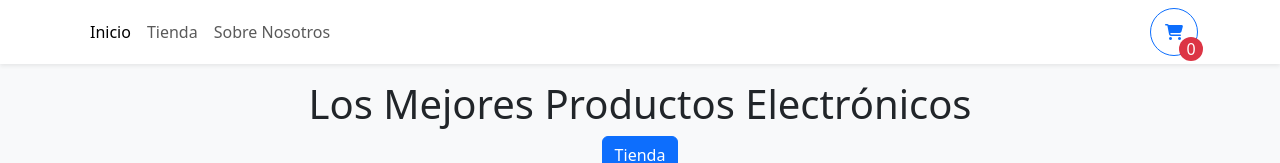
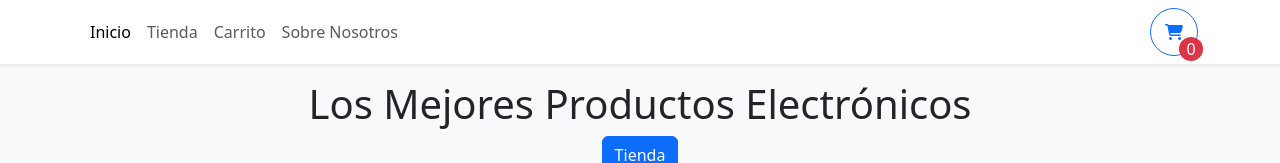
Before and after one commit to Giancarlo0811/shopping-cart, a React (Vite) app: page / in a window 1280 px wide. Shown: the top 163 px of the page. Built offline with nearby package versions, Linux system fonts and the light colour scheme.

Commit message:
cambios en la navbar

```diff
--- a/src/components/NavBar.jsx
+++ b/src/components/NavBar.jsx
@@ -10,6 +10,7 @@ function NavBar({productsInCart}) {
                     <Nav className="me-auto">
                         <Nav.Link to='/' as={NavLink}>Inicio</Nav.Link>
                         <Nav.Link to='tienda' as={NavLink}>Tienda</Nav.Link>
+                        <Nav.Link to='carrito' as={NavLink}>Carrito</Nav.Link>
                         <Nav.Link to='sobre-nosotros' as={NavLink}>Sobre Nosotros</Nav.Link>
                     </Nav>
                 </Navbar.Collapse>
```
Lines whose indentation alone changed are shown as unchanged.
